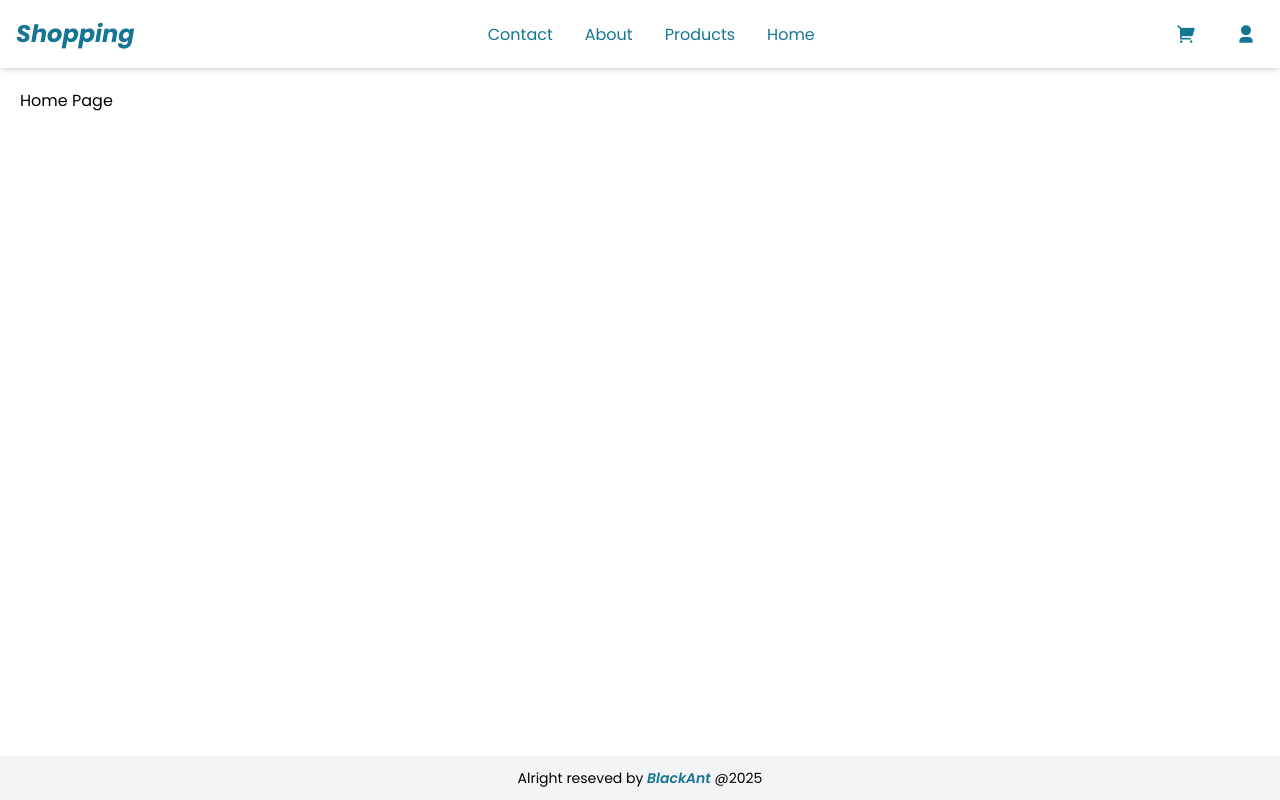
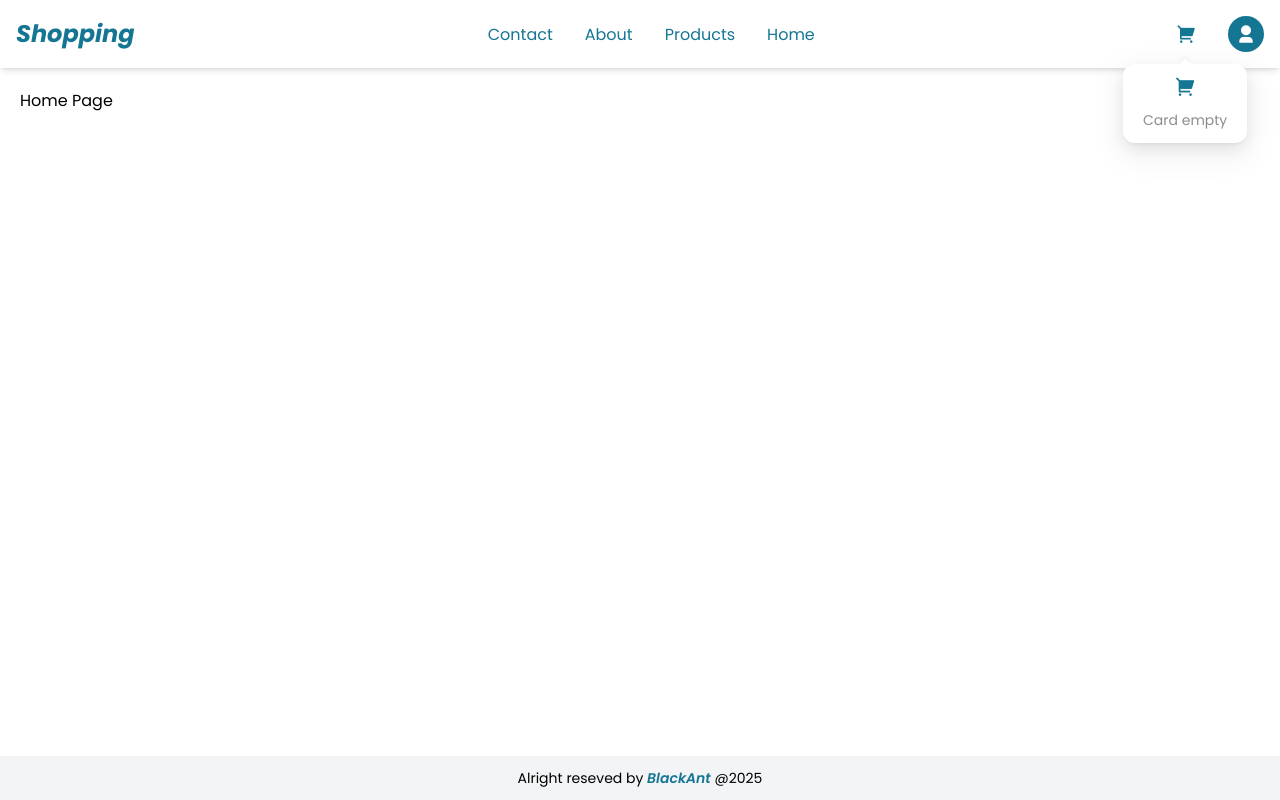
Before and after one commit to nazaninjahant/shopping-website-nextjs, a Next.js app: page / in a window 1280 px wide. Both pictures are taken after a click on the element 1185 px from the left and 34 px from the top of the page. Built offline with nearby package versions, Linux system fonts and the light colour scheme; no server answers.

Commit message:
Updated layoutprovider header

```diff
--- a/src/providers/LayoutProvider.tsx
+++ b/src/providers/LayoutProvider.tsx
@@ -1,7 +1,7 @@
 'use client'
 import Loader from '@/components/Loader'
 import { SetCurrentUser } from '@/redux/userSlice'
-import { Popover } from 'antd'
+import { Empty, Popover } from 'antd'
 import axios from 'axios'
 import Link from 'next/link'
 import { usePathname, useRouter } from 'next/navigation'
@@ -41,7 +41,24 @@ export default function LayoutProvider({ children }: { children: React.ReactNode
         }
     }
 
-    const content = (
+    const cardContent = (
+        <div>
+            <Empty
+                image={
+                    <i className="ri-shopping-cart-2-fill text-primary"></i>
+                }
+                styles={{ image: { height: 25, scale: 1.5 } }}
+                description={
+                    <div>
+                        Card empty
+                    </div>
+                }
+            >
+            </Empty>
+        </div>
+    )
+
+    const profileContent = (
         <div>
             {currentUser ?
                 (
@@ -96,11 +113,14 @@ export default function LayoutProvider({ children }: { children: React.ReactNode
                                 <Link className='no-underline text-primary hover-underline' href='/contact'>Contact</Link>
                             </div>
                             <div className='flex gap-x-6 items-center'>
-                                <div className='hover:bg-primary hover:text-white rounded-full px-2 py-1 justify-center items-center text-primary text-xl cursor-pointer'>
-                                    <i className="ri-shopping-cart-2-fill"></i>
-                                </div>
-                                <Popover content={content} trigger="click">
-                                    <div className='hover:bg-primary hover:text-white text-primary  px-2 py-1 rounded-full text-xl justify-center items-cente cursor-pointer'>
+                                <Popover content={cardContent} trigger="click">
+                                    <div className='rounded-full px-2 py-1 justify-center items-center text-primary text-xl cursor-pointer'>
+                                        <i className="ri-shopping-cart-2-fill"></i>
+                                    </div>
+                                </Popover>
+
+                                <Popover content={profileContent} trigger="click">
+                                    <div className='bg-primary text-white  px-2 py-1 rounded-full text-xl justify-center items-cente cursor-pointer'>
                                         {currentUser ? <span className='px-1'>{currentUser.name[0]}</span> : <i className="ri-user-3-fill"></i>}
                                     </div>
                                 </Popover>
```
